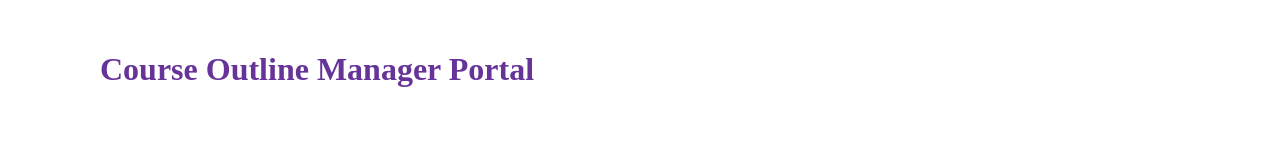
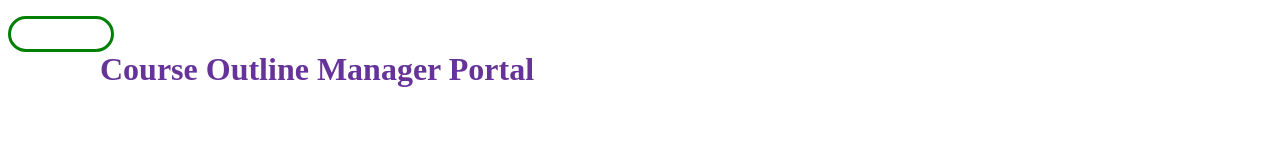
Before and after one commit to twu347/outline-manager-portal, a React (Create React App) app in the folder course/: page / in a window 1280 px wide. Shown: the top 160 px of the page. Built offline with nearby package versions, Linux system fonts and the light colour scheme.

Commit message:
Create Course Box Component

```diff
--- a/course/src/App.js
+++ b/course/src/App.js
@@ -3,6 +3,7 @@ import React, { Component } from 'react';
 import Header from './components/header/header';
 import Footer from './components/footer/footer';
 import Login from './components/login/login';
+import Courses from './components/courses/courses';
 
 
 class App extends Component{
@@ -11,6 +12,7 @@ class App extends Component{
         <div className="container">
           <Header/>
           <Login/>
+          <Courses/>
           <Footer/>
         </div>
     );
--- a/course/src/components/courses/courses.css
+++ b/course/src/components/courses/courses.css
@@ -0,0 +1,6 @@
+.box {
+    width: 100px;
+    height: 30px;
+    border-radius: 30px;
+    border: 3px solid green;
+}
--- a/course/src/components/courses/courses.js
+++ b/course/src/components/courses/courses.js
@@ -0,0 +1,10 @@
+import React from "react";
+import './courses.css'
+
+function Courses(){
+    return(
+        <div className="box"></div>
+    )
+};
+
+export default Courses;
```
